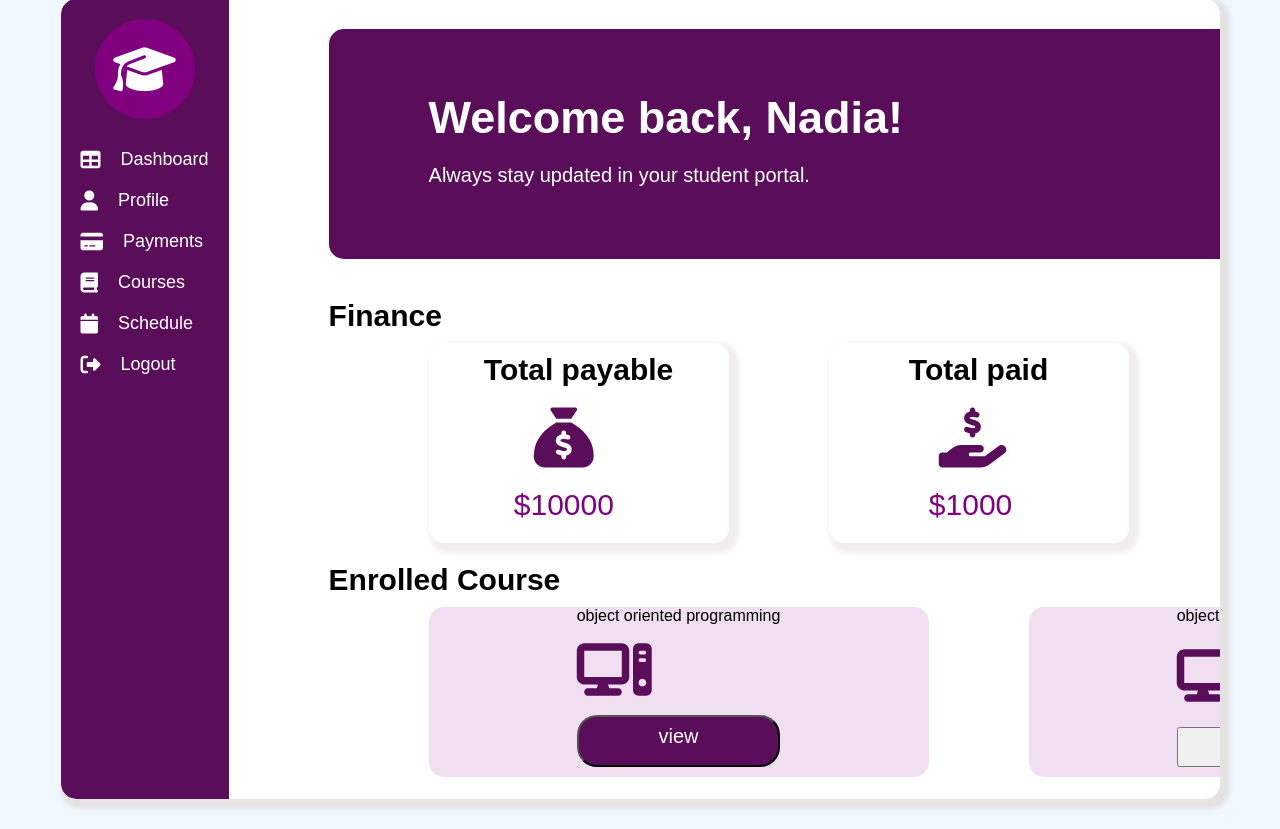
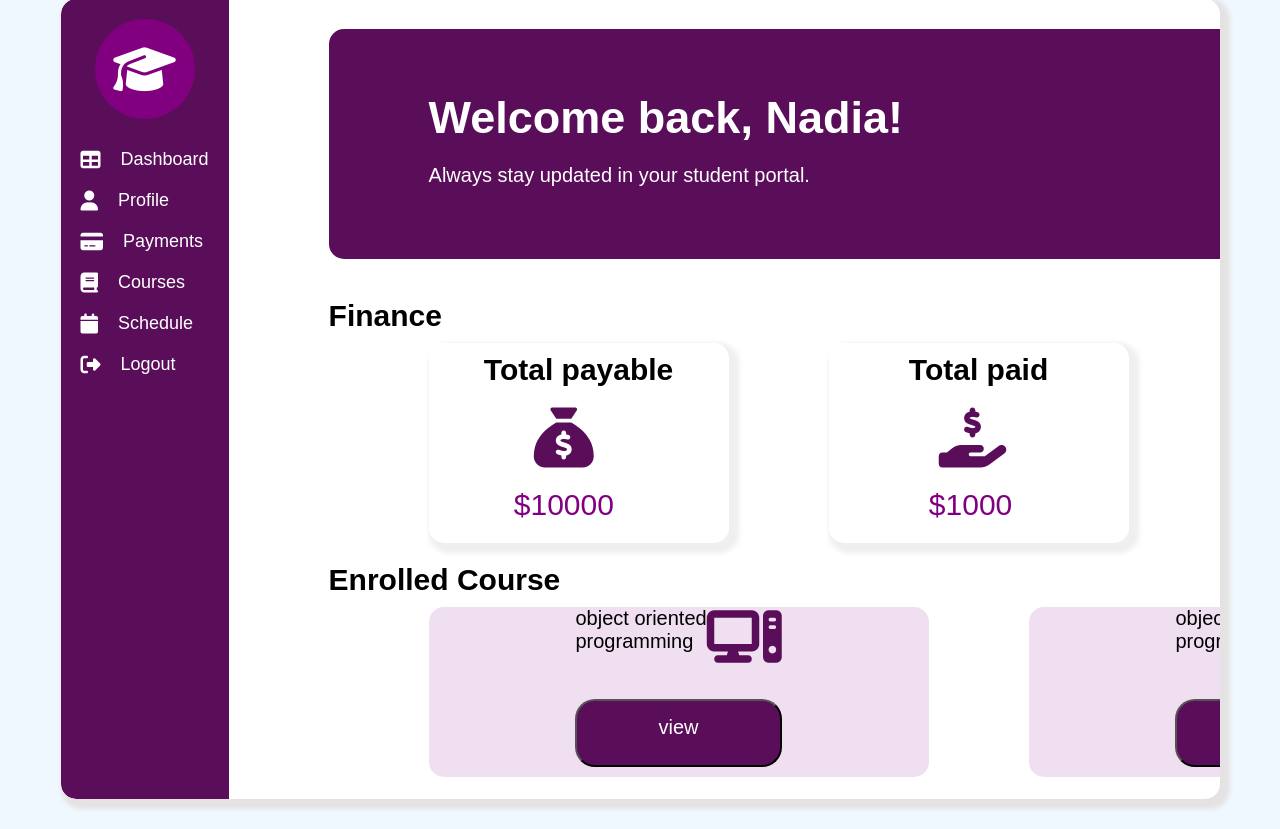
Before and after one commit to sohasara/student-portal, a PHP site: page / in a window 1280 px wide. Shown: the part 51-880 px from the top of the page. Run offline with PHP 8.4, Linux system fonts and the light colour scheme; some libraries are stand-ins or nearby versions.

Commit message:
add two box

```diff
--- a/index.html
+++ b/index.html
@@ -86,14 +86,18 @@
             </div>
             <div class="course">
             <div class="enrolled_course">
-                <p>object oriented programming</p>
+                <div class="flex-div">
+                <p>object oriented <br> programming</p>
                 <i class="fa-solid fa-computer"></i>
+            </div>
                 <button class="enroll-button">view</button>
             </div>
             <div class="enrolled_course">
-                <p>object oriented programming</p>
+                <div class="flex-div">
+                <p>object oriented <br> programming</p>
                 <i class="fa-solid fa-computer"></i>
-                <button>view</button>
+            </div>
+                <button class="enroll-button">view</button>
             </div>
         </div>
 
--- a/style.css
+++ b/style.css
@@ -192,6 +192,14 @@ padding-bottom: 10px;
     font-size: 60px;
     color:rgb(90, 14, 90) ;
 }
+.enrolled_course p{
+    font-size: 20px;
+}
+
+.flex-div{
+    display: flex;
+    justify-content: center;
+}
 .course{
 
     display: flex;
```
